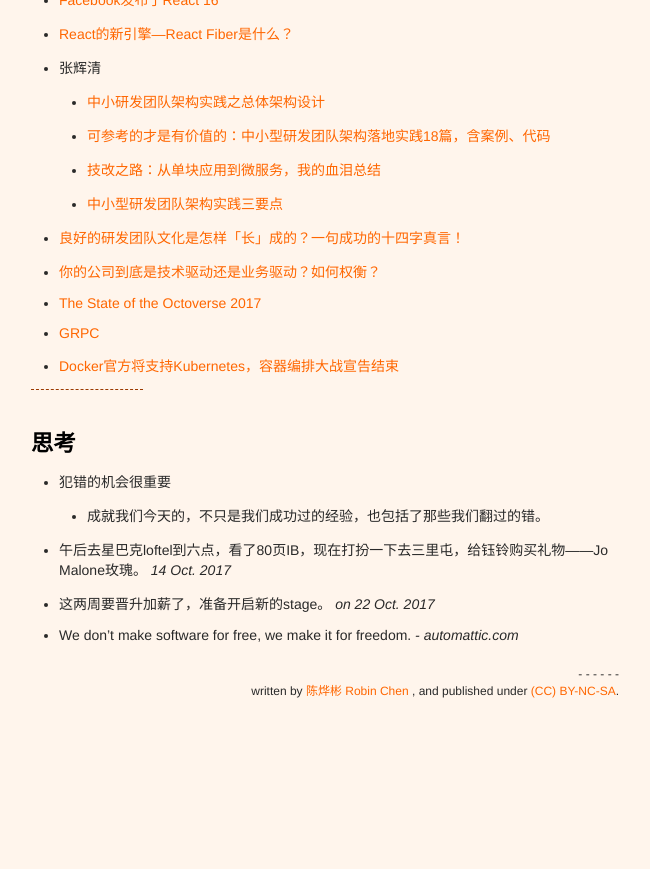
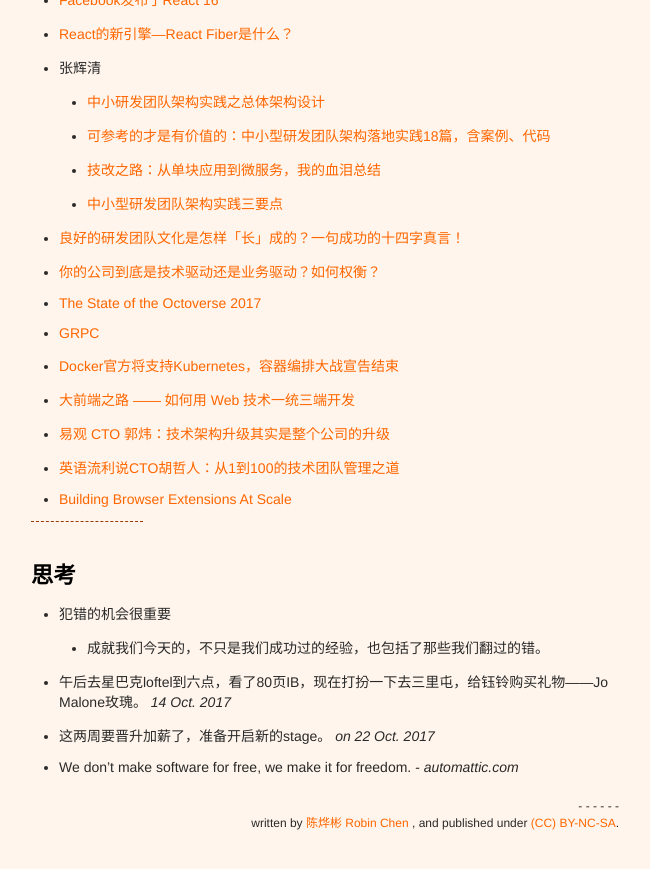
Before and after one commit to xianyuxmu/xianyuxmu.github.io, a Jekyll site: the page built from _posts/2017-10-03-monthly-reading.md, in a window 1280 px wide and 900 px high, scrolled down 2136 px. Shown: the top 869 px of the window, without its empty margins (315-965 px from the left). Built offline with Jekyll 4.4.1, drawn with Linux system fonts in a browser that asks for light colours; comment, search, counter and statistics services are not loaded; before the commit the page ends 2904 px from its top, so only the background shows below that.

Commit message:
Reading of 26 Oct. 2017

```diff
--- a/_posts/2017-10-03-monthly-reading.md
+++ b/_posts/2017-10-03-monthly-reading.md
@@ -89,6 +89,10 @@ tags:
 - [The State of the Octoverse 2017](https://octoverse.github.com/)
 - [GRPC](https://grpc.io/)
 - [Docker官方将支持Kubernetes，容器编排大战宣告结束](https://mp.weixin.qq.com/s?__biz=MzIzNjUxMzk2NQ==&mid=2247485810&idx=1&sn=22f34aa78772cd55f7585e9f95d955b4)
+- [大前端之路 —— 如何用 Web 技术一统三端开发](https://zhuanlan.zhihu.com/p/30183840)
+- [易观 CTO 郭炜：技术架构升级其实是整个公司的升级](http://www.sohu.com/a/195219990_465988)
+- [英语流利说CTO胡哲人：从1到100的技术团队管理之道](http://www.10tiao.com/html/680/201708/2655160868/1.html)
+- [Building Browser Extensions At Scale](https://tech.grammarly.com/blog/building-browser-extensions-at-scale)
 
 
 ----
```
